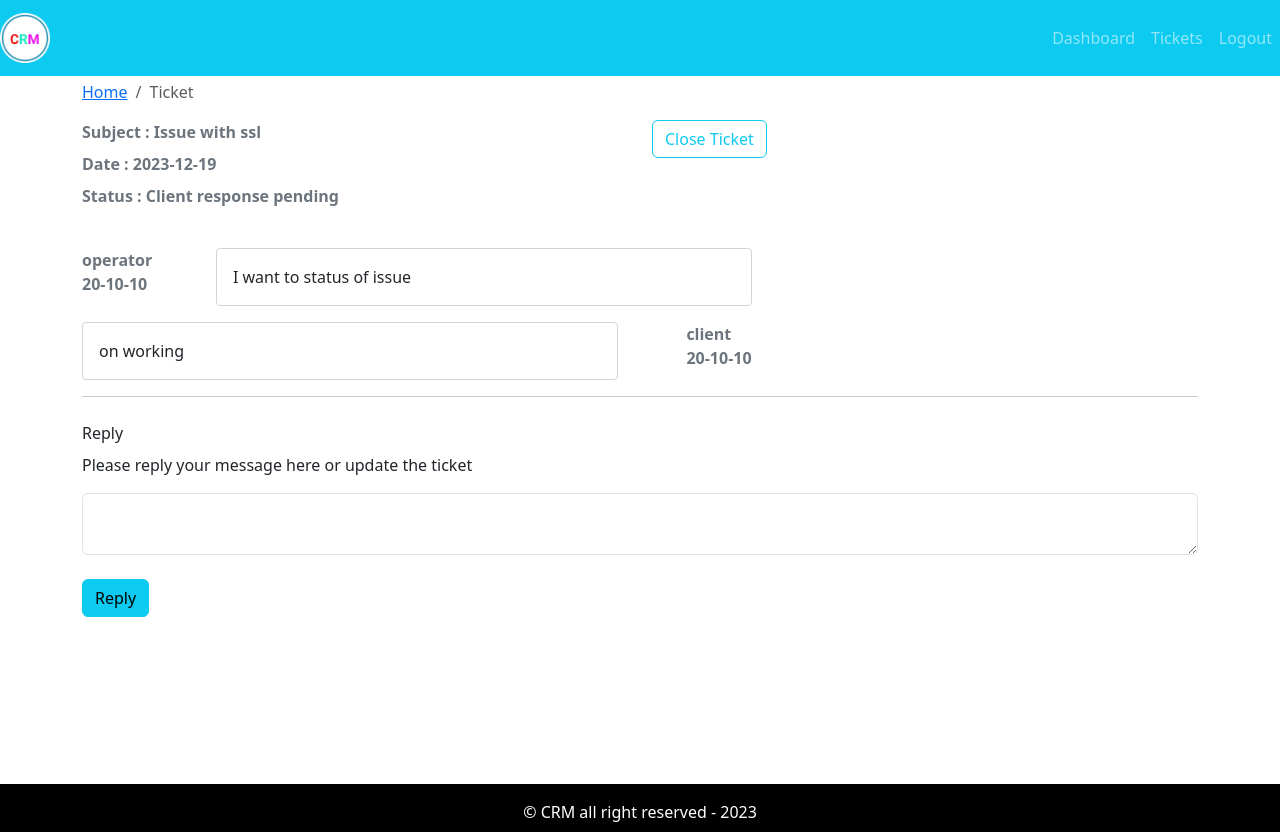
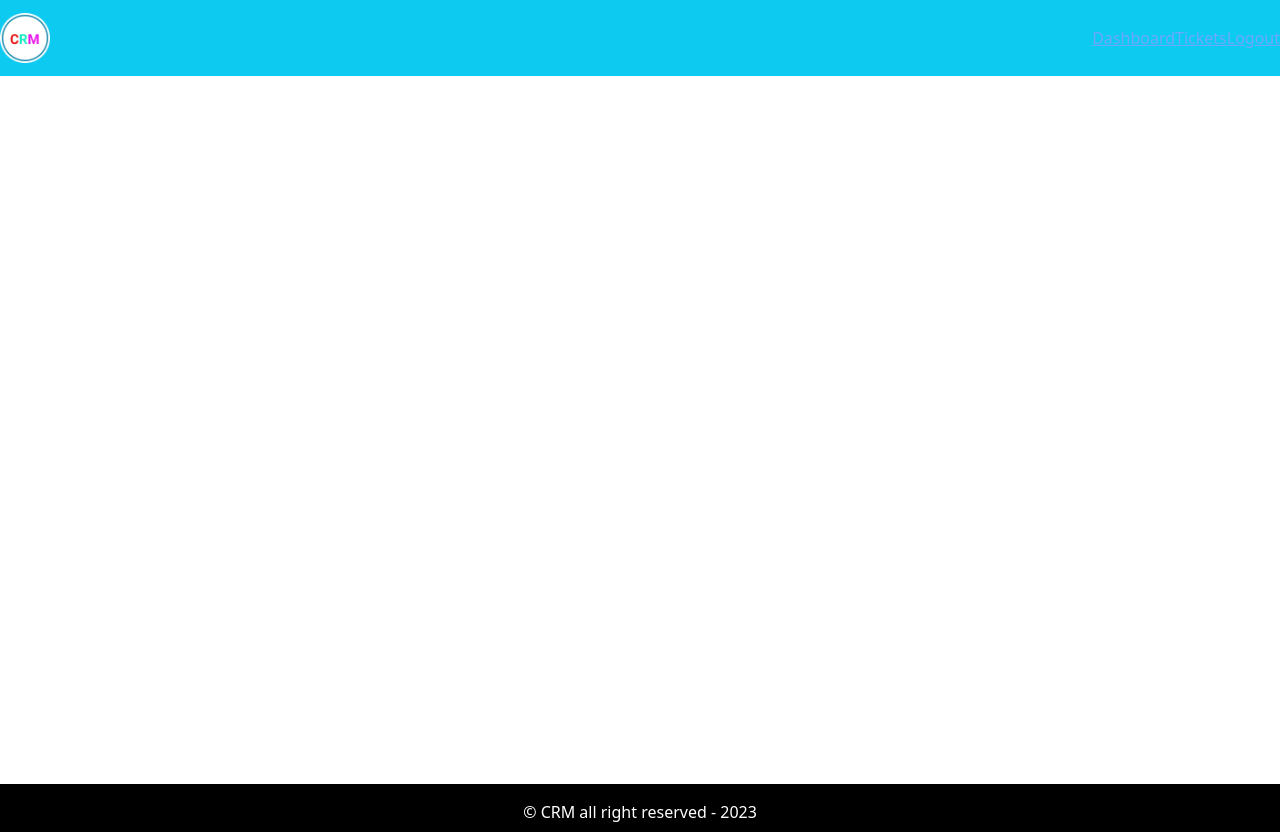
Before and after one commit to RemyaManoharan/crm-frontend, a React (Create React App) app: page / in a window 1280 px wide. Built offline with nearby package versions, Linux system fonts and the light colour scheme.

Commit message:
react routes added

```diff
--- a/package.json
+++ b/package.json
@@ -11,6 +11,7 @@
     "react": "^18.2.0",
     "react-bootstrap": "^2.9.1",
     "react-dom": "^18.2.0",
+    "react-router-dom": "^6.22.3",
     "react-scripts": "5.0.1",
     "web-vitals": "^2.1.4"
   },
--- a/src/App.js
+++ b/src/App.js
@@ -6,21 +6,42 @@ import DashboardPage from "./page/dashboard/DashboardPage";
 import AddTicketPage from "./page/NewTicket/AddTicketPage";
 import TicketListPage from "./page/TicketListing/TicketListPage";
 import TicketPage from "./page/Ticket/TicketPage";
-
-
+import { BrowserRouter as Router, Route, Routes } from "react-router-dom";
+import { createBrowserRouter, RouterProvider } from "react-router-dom";
+import Header from "./layout/partials/Header";
+import Footer from "./layout/partials/Footer";
 
 function App() {
-  return (
-    <div className="App">
-      {/* <Entry /> */}
-      <Defaultlayout>
-        {/* <DashboardPage/> */}
-      {/* <AddTicketPage/> */}
-      {/* <TicketListPage/> */}
-      <TicketPage/>
-        </Defaultlayout>
-    </div>
-  );
+  const router = createBrowserRouter([
+    {
+      path: "/signup",
+      element: <Entry />,
+    },
+    {
+      path: "/", // Root route
+      element: <Defaultlayout />, // Use Defaultlayout as the element for the root route
+      children: [
+        {
+          path: "/dashboard",
+          element: <DashboardPage />,
+        },
+        {
+          path: "/add-ticket",
+          element: <AddTicketPage />,
+        },
+        {
+          path: "/tickets",
+          element: <TicketListPage />,
+        },
+        {
+          path: "/ticket/:id",
+          element: <TicketPage />,
+        },
+      ],
+    },
+  ]);
+
+  return <RouterProvider router={router} />;
 }
 
 export default App;
--- a/src/layout/Defaultlayout.js
+++ b/src/layout/Defaultlayout.js
@@ -1,14 +1,18 @@
 import React from "react";
 import Header from "./partials/Header";
 import Footer from "./partials/Footer";
+import { Outlet } from "react-router-dom";
 
-const Defaultlayout = ({ children }) => {
+const Defaultlayout = () => {
+
   return (
     <div className="default-layout">
       <header className="header mb-2">
         <Header />
       </header>
-      <main className="main">{children}</main>
+      <main className="main">
+      <Outlet/>
+        </main>
       <footer className="footer">
         <Footer />
       </footer>
--- a/src/layout/partials/Header.js
+++ b/src/layout/partials/Header.js
@@ -2,6 +2,7 @@ import React from "react";
 import Nav from "react-bootstrap/Nav";
 import Navbar from "react-bootstrap/Navbar";
 import logoImage from "../../assests/img/logo.png";
+import {Link} from "react-router-dom";
 
 const Header = () => {
   return (
@@ -13,9 +14,9 @@ const Header = () => {
 
       <Navbar.Collapse id="basic-navbar-nav">
         <Nav className="ms-auto">
-          <Nav.Link href="/dashboard">Dashboard</Nav.Link>
-          <Nav.Link href="/ticket">Tickets</Nav.Link>
-          <Nav.Link href="/dashboard">Logout</Nav.Link>
+          <Link to="/dashboard">Dashboard</Link>
+          <Link to="/tickets">Tickets</Link>
+          <Link to="/dashboard">Logout</Link>
         </Nav>
       </Navbar.Collapse>
     </Navbar>
```
Also changed, not shown: 1 other file (tests, documents, lock files or other folders).
